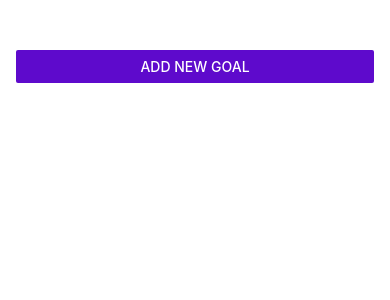
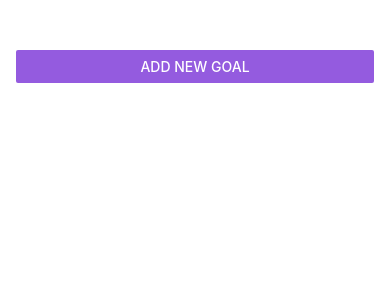
Before and after one commit to Thevenel/goalApp, a React Native app: screen / in a window 390 px wide. Shown: the top 300 px of the page. Built offline with nearby package versions, Linux system fonts and the light colour scheme.

Commit message:
final touches on status bar and global bg

```diff
--- a/App.js
+++ b/App.js
@@ -9,6 +9,7 @@
 
 import GoalItem from './components/GoalItem';
 import GoalInput from './components/GoalInput';
+import { StatusBar } from 'expo-status-bar';
 
 
 export default function App() {
@@ -37,8 +38,10 @@
   }
 
   return (
+    <>
+    <StatusBar style="light" />
     <View style={styles.appContainer}>
-      <Button title='Add New Goal' color='#5e0acc'
+      <Button title='Add New Goal' color='#945bdf'
         onPress={startAddGoalHandler}
       />
       <GoalInput showModal={modalIsVisible}
@@ -61,6 +64,7 @@
       </View>
 
     </View>
+    </>
   );
 }
 
@@ -69,6 +73,7 @@
     paddingTop: 50,
     paddingHorizontal: 16,
     flex: 1,
+
   },
 
   goalsContainer: {
--- a/app.json
+++ b/app.json
@@ -9,7 +9,7 @@
     "splash": {
       "image": "./assets/splash.png",
       "resizeMode": "contain",
-      "backgroundColor": "#ffffff"
+     "backgroundColor": "#1e085a"
     },
     "updates": {
       "fallbackToCacheTimeout": 0
```
